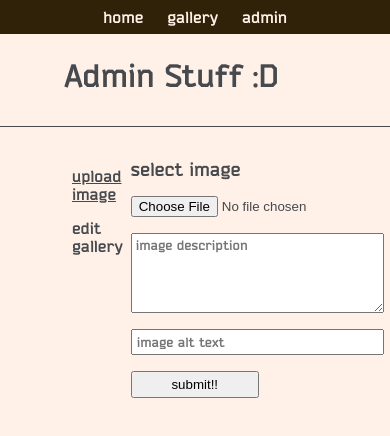
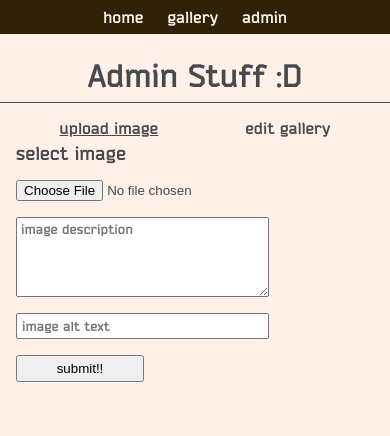
Before and after one commit to Therason/raymod, a Next.js app: page /admin in a window 390 px wide. Shown: the top 436 px of the page. Built offline with nearby package versions, Linux system fonts and the light colour scheme; no server answers; the database is empty; sample sign-in values are in the browser's storage.

Commit message:
Add basic mobile layouts

```diff
--- a/components/adminWindow.tsx
+++ b/components/adminWindow.tsx
@@ -10,7 +10,7 @@ export default function AdminWindow(
   return (
     <Draggable draggableId={id} index={index}>
       {provided => (
-        <div ref={provided.innerRef} {...provided.draggableProps} {...provided.dragHandleProps} style={{...provided.draggableProps.style}}>
+        <div ref={provided.innerRef} {...provided.draggableProps} {...provided.dragHandleProps} style={{display: 'flex', justifyContent: 'center', ...provided.draggableProps.style}}>
           <div className={`border ${styles.container}`}>
             <span className={styles.bar}>
               <img className={`border ${styles.icon}`} src='/close-icon.png' onClick={handleClick}></img>
--- a/pages/admin.tsx
+++ b/pages/admin.tsx
@@ -69,8 +69,8 @@ export default function Admin({ token }: { token: string }) {
           <div className={styles.menu}>
             {/* UI switcher */}
             {/* <h3 onClick={() => setViewGallery(!viewGallery)} style={{ cursor: 'pointer', textDecoration: 'underline' }}>{viewGallery ? 'upload new image...' : 'edit gallery...'}</h3> */}
-            <p className={styles.switcher} onClick={() => setViewGallery(false)} style={viewGallery ? {} : { textDecoration: 'underline' }}>upload image</p>
-            <p className={styles.switcher} onClick={() => setViewGallery(true)} style={viewGallery ? { textDecoration: 'underline' } : {}}>edit gallery</p>
+            <span className={styles.switcher} onClick={() => setViewGallery(false)} style={viewGallery ? {} : { textDecoration: 'underline' }}>upload image</span>
+            <span className={styles.switcher} onClick={() => setViewGallery(true)} style={viewGallery ? { textDecoration: 'underline' } : {}}>edit gallery</span>
           </div>
 
           {/* file upload */}
@@ -81,8 +81,10 @@ export default function Admin({ token }: { token: string }) {
           {/* gallery config */}
           {viewGallery &&
             <div>
-              <h3>delete/edit/rearrange things!!</h3>
-              <button onClick={handleSave}><h3>save</h3></button>
+              <span style={{ width: '100%', display: 'inline-flex', justifyContent: 'center', gap: '2rem'}}>
+                <h3>delete/edit/rearrange things!!</h3>
+                <button onClick={handleSave}><h3>save</h3></button>
+              </span>
               <DragDropContext onDragEnd={handleDragEnd}>
                 <AdminGallery images={images} setImages={setImages} revalidate={revalidate}/>
               </DragDropContext>
--- a/styles/Admin.module.css
+++ b/styles/Admin.module.css
@@ -19,16 +19,42 @@
 
 .container {
   display: grid;
-  grid-template-columns: 1fr 4fr;
   padding: 0 4rem;
 }
 
 .switcher {
   cursor: pointer;
   padding: 0.5rem;
-  width: 100%;
+  width: auto;
 }
 
 .switcher:hover {
   color: #7e8792;
 }
+
+@media(min-width: 801px) {
+  .container {
+    grid-template-columns: 1fr 4fr;
+  }
+}
+
+@media(max-width: 800px) {
+  .main {
+    gap: 0.5rem;
+  }
+
+  .main > h1 {
+    padding: 1.5rem 0 0 0;
+    text-align: center;
+  }
+
+  .container {
+    padding: 0 1rem;
+    grid-template-rows: 2rem 1fr;
+  }
+
+  .menu {
+    display: inline-flex;
+    justify-content: space-around;
+  }
+}
--- a/styles/AdminWindow.module.css
+++ b/styles/AdminWindow.module.css
@@ -34,7 +34,6 @@
   /* 300px - 30px bar - 6px border :^) */
   height: 364px;
   display: grid;
-  grid-template-columns: 2fr 1fr;
 }
 
 .image {
@@ -51,3 +50,20 @@
   padding: 0.5em 0.25em;
   background: #eddcd1;
 }
+
+@media(min-width: 801px) {
+  .content {
+    grid-template-columns: 2fr 1fr;
+  }
+}
+
+@media(max-width: 800px) {
+  .container {
+    width: 80%;
+    height: 300px;
+  }
+
+  .content {
+    grid-template-rows: 200px 1fr;
+  }
+}
```
